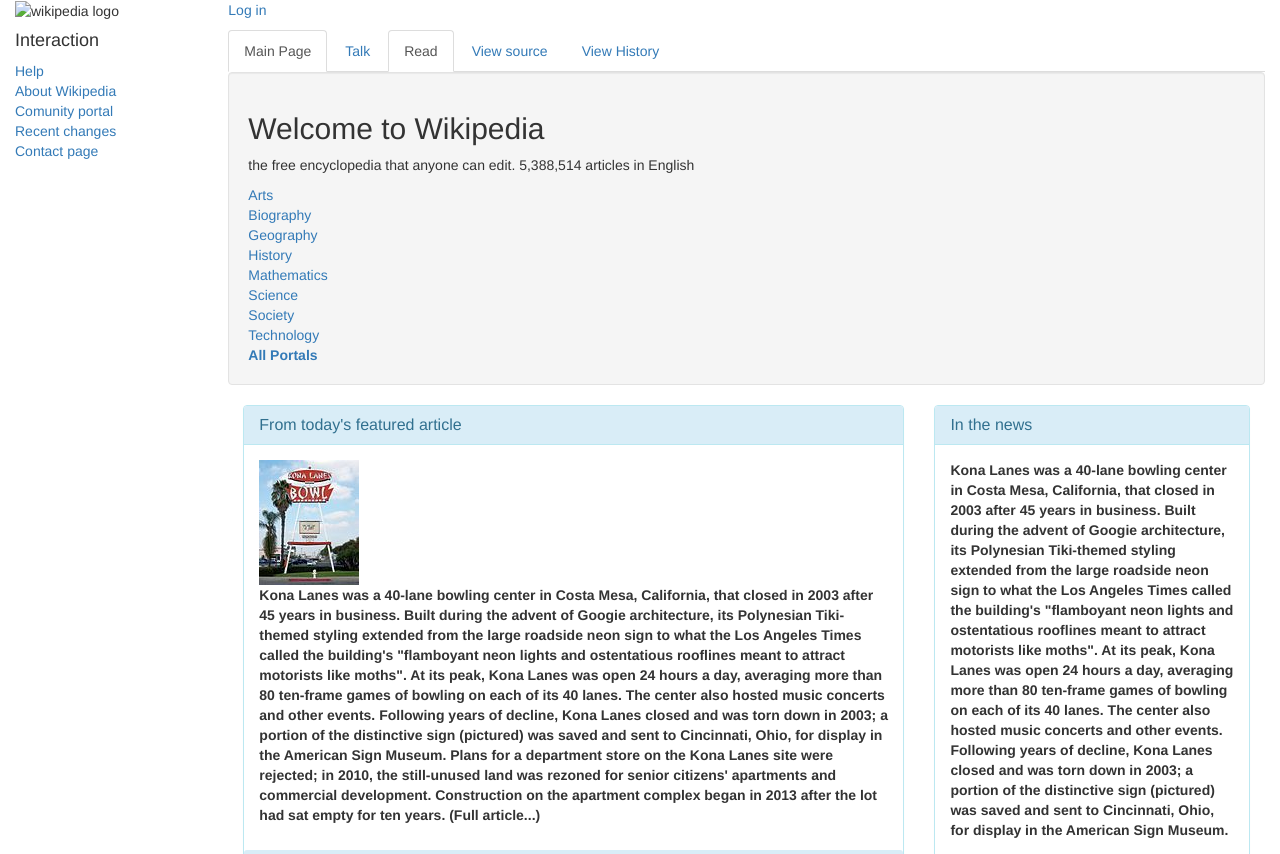
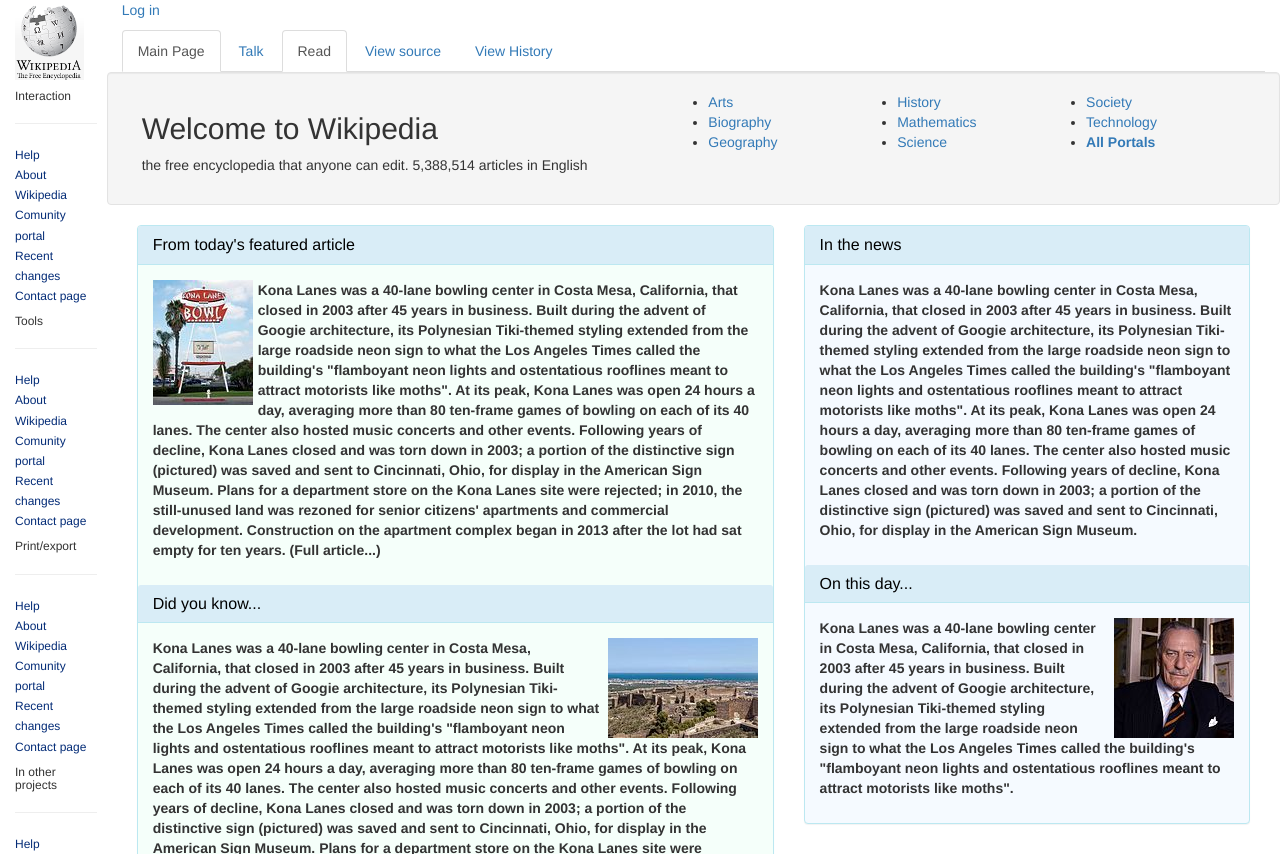
Before and after one commit to Danitlls/wikipedia, a plain HTML site: page index.html in a window 1280 px wide. Shown: the top 854 px of the page. Drawn offline with Linux system fonts and the light colour scheme.

Commit message:
fix the columns

```diff
--- a/css/styles.css
+++ b/css/styles.css
@@ -1,28 +1,55 @@
-/*.green {
+.green {
   background-color: #f5fffa;
 }
 
 .dark-green {
   background-color: #cef2e0;
-}*/
+}
+.blue{
+  background-color: #f5faff;
+}
 /*
 #bottom{
   margin-left: 200px;
 }*/
 
 .side-bar{
-  /*height: 00px;*/
-  float: left;
+  padding-right: 10px;
 }
 
 
-ul{
+.categories ul{
   list-style: none;
   margin:0;
   padding:0;
 
 }
 
-.container {
+
+
+.left {
+  float: left;
+  margin-right: 5px;
+}
+
+.right {
   float: right;
+  margin-left: 5px;
 }
+#logo{
+  width: 85%;
+}
+
+h4 {
+  font-size: 12px;
+  font-weight: 300;
+}
+
+.side-bar li a{
+  font-size: 12px;
+  color: #042c77;
+}
+
+.panel-title {
+  color: black;
+}
--- a/index.html
+++ b/index.html
@@ -8,10 +8,38 @@
 
   <body>
     <div class="container1">
-    <div class="side-bar col-md-2">
-      <img src="" alt="wikipedia logo" />
+    <div class="side-bar col-md-1">
+      <img id="logo" src="images/wiki-logo.png" alt="wikipedia logo" />
       <div class="categories">
         <h4>Interaction</h4>
+        <hr>
+        <ul>
+          <li><a href="#">Help</a></li>
+          <li><a href="#">About Wikipedia</a></li>
+          <li><a href="#">Comunity portal</a></li>
+          <li><a href="#">Recent changes</a></li>
+          <li><a href="#">Contact page</a></li>
+        </ul>
+        <h4>Tools</h4>
+        <hr>
+        <ul>
+          <li><a href="#">Help</a></li>
+          <li><a href="#">About Wikipedia</a></li>
+          <li><a href="#">Comunity portal</a></li>
+          <li><a href="#">Recent changes</a></li>
+          <li><a href="#">Contact page</a></li>
+        </ul>
+        <h4>Print/export</h4>
+        <hr>
+        <ul>
+          <li><a href="#">Help</a></li>
+          <li><a href="#">About Wikipedia</a></li>
+          <li><a href="#">Comunity portal</a></li>
+          <li><a href="#">Recent changes</a></li>
+          <li><a href="#">Contact page</a></li>
+        </ul>
+        <h4>In other projects</h4>
+        <hr>
         <ul>
           <li><a href="#">Help</a></li>
           <li><a href="#">About Wikipedia</a></li>
@@ -22,7 +50,7 @@
       </div>
     </div>
 
-    <div class="container2 col-md-10">
+    <div class="container2 col-md-11">
     <div class="header">
       <p><a href="#">Log in</a></p>
       <ul class="nav nav-tabs">
@@ -35,48 +63,54 @@
     </div>
 
     <div class="row">
-      <div class="col-md-12">
-        <div class="well">
-          <h2>Welcome to Wikipedia</h2>
-          <p>the free encyclopedia that anyone can edit. 5,388,514 articles in English</p>
-          <ul>
+      <div class="col-md-12 well">
+
+          <div class="col-md-6">
+            <h2>Welcome to Wikipedia</h2>
+            <p>the free encyclopedia that anyone can edit. 5,388,514 articles in English</p>
+          </div>
+          <ul class="col-md-2">
             <li><a href="#">Arts</a></li>
             <li><a href="#">Biography</a></li>
             <li><a href="#">Geography</a></li>
+          </ul>
+          <ul class="col-md-2">
             <li><a href="#">History</a></li>
             <li><a href="#">Mathematics</a></li>
             <li><a href="#">Science</a></li>
+          </ul>
+          <ul class="col-md-2">
             <li><a href="#">Society</a></li>
             <li><a href="#">Technology</a></li>
             <li><a href="#"><strong>All Portals<strong></a></li>
           </ul>
-        </div>
+
       </div>
     </div>
 
 
 
-    <div class="col-md-8">
-      <div class="panel panel-info">
+    <div class="col-md-7">
+      <div class="panel panel-info green">
         <div class="panel-heading">
-          <h2 class="panel-title ">From today's featured article</h2>
+          <h2 class="panel-title">From today's featured article</h2>
         </div>
         <div class="panel-body">
-          <img src="images/kona.jpg" alt="Photo of Kona Laneskon"/>
+          <img class="left" src="images/kona.jpg" alt="Photo of Kona Laneskon"/>
           <p>Kona Lanes was a 40-lane bowling center in Costa Mesa, California, that closed in 2003 after 45 years in business. Built during the advent of Googie architecture, its Polynesian Tiki-themed styling extended from the large roadside neon sign to what the Los Angeles Times called the building's "flamboyant neon lights and ostentatious rooflines meant to attract motorists like moths". At its peak, Kona Lanes was open 24 hours a day, averaging more than 80 ten-frame games of bowling on each of its 40 lanes. The center also hosted music concerts and other events. Following years of decline, Kona Lanes closed and was torn down in 2003; a portion of the distinctive sign (pictured) was saved and sent to Cincinnati, Ohio, for display in the American Sign Museum. Plans for a department store on the Kona Lanes site were rejected; in 2010, the still-unused land was rezoned for senior citizens' apartments and commercial development. Construction on the apartment complex began in 2013 after the lot had sat empty for ten years. (Full article...)</p>
         </div>
         <div class="panel-heading">
           <h2 class="panel-title">Did you know...</h2>
         </div>
         <div class="panel-body">
-          <img src="images/castle.jpg" alt="Photo of Kona Laneskon"/>
+          <img class="right" src="images/castle.jpg" alt="Photo of Kona Laneskon"/>
           <p>Kona Lanes was a 40-lane bowling center in Costa Mesa, California, that closed in 2003 after 45 years in business. Built during the advent of Googie architecture, its Polynesian Tiki-themed styling extended from the large roadside neon sign to what the Los Angeles Times called the building's "flamboyant neon lights and ostentatious rooflines meant to attract motorists like moths". At its peak, Kona Lanes was open 24 hours a day, averaging more than 80 ten-frame games of bowling on each of its 40 lanes. The center also hosted music concerts and other events. Following years of decline, Kona Lanes closed and was torn down in 2003; a portion of the distinctive sign (pictured) was saved and sent to Cincinnati, Ohio, for display in the American Sign Museum. Plans for a department store on the Kona Lanes site were rejected; in 2010, the still-unused land was rezoned for senior citizens' apartments and commercial development. Construction on the apartment complex began in 2013 after the lot had sat empty for ten years. (Full article...)</p>
         </div>
       </div>
     </div>
 
-    <div class="col-md-4">
-      <div class="panel panel-info">
+    <div class="col-md-5">
+      <div class="panel panel-info blue">
         <div class="panel-heading">
           <h2 class="panel-title ">In the news</h2>
         </div>
@@ -87,7 +121,7 @@
           <h2 class="panel-title">On this day...</h2>
         </div>
         <div class="panel-body">
-          <img src="images/castle.jpg" alt="Photo of Kona Laneskon"/>
+          <img class="right" src="images/enoch.jpg" alt="Photo of Kona Laneskon"/>
           <p>Kona Lanes was a 40-lane bowling center in Costa Mesa, California, that closed in 2003 after 45 years in business. Built during the advent of Googie architecture, its Polynesian Tiki-themed styling extended from the large roadside neon sign to what the Los Angeles Times called the building's "flamboyant neon lights and ostentatious rooflines meant to attract motorists like moths". </p>
         </div>
       </div>
@@ -98,7 +132,7 @@
           <h2 class="panel-title ">Today's featured picture</h2>
         </div>
         <div class="panel-body">
-          <img src="images/kona.jpg" alt="Girl"/>
+          <img class="left" src="images/pearl.jpg" alt="Girl"/>
           <p>Kona Lanes was a 40-lane bowling center in Costa Mesa, California, that closed in 2003 after 45 years in business. Built during the advent of Googie architecture, its Polynesian Tiki-themed styling extended from the large roadside neon sign to what the Los Angeles Times called the building's "flamboyant neon lights and ostentatious rooflines meant to attract motorists like moths".</p>
           <p>Recently featured: Cassiopeia Allie Mae Burroughs Point Lobos</p>
         </div>
```
Also changed, not shown: images/enoch.jpg (added), images/pearl.jpg (added), images/wiki-logo.png (added).
